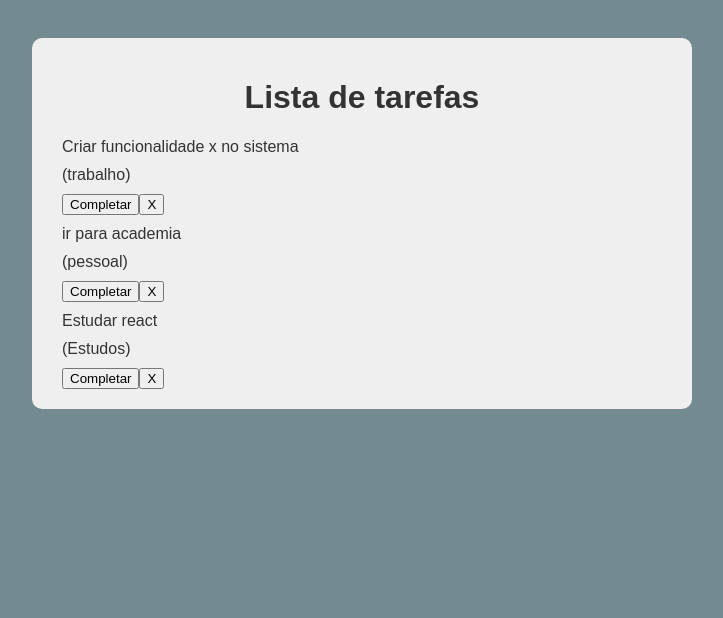
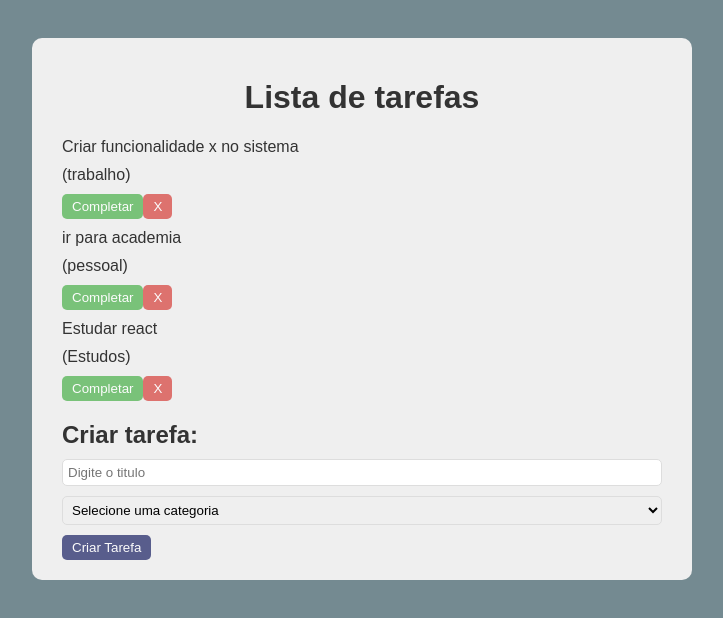
Before and after one commit to renata-aline/lista-de-tarefas, a React (Vite) app: page / in a window 1280 px wide. Shown: the top 618 px of the page, without its empty margins (278-1001 px from the left). Built offline with nearby package versions, Linux system fonts and the light colour scheme.

Commit message:
componente todoform

```diff
--- a/src/App.css
+++ b/src/App.css
@@ -3,10 +3,6 @@
   background-color: #748a91;
   padding: 30px;
   color: #333;
-  /* background-image: url("./img/img-fundo.jpg"); */
-  background-position: center;
-  background-size: cover;
-  background-repeat: no-repeat;
 }
 
 .app {
@@ -32,3 +28,38 @@
 input {
   box-sizing: border-box;
 }
+
+button {
+  background-color: #333974;
+  color: #fff;
+  padding: 5px 10px;
+  border: none;
+  border-radius: 5px;
+  cursor: pointer;
+  opacity: .8;
+  transition: .3s;
+}
+
+button:hover {
+  opacity: 1;
+}
+
+.complete {
+  background-color: #5cb85c;
+}
+
+.remove {
+  background-color: #d9534f;
+}
+
+todo-form {
+  padding-bottom: 1.5rem;
+}
+
+input, select {
+  padding: 5px;
+  margin-bottom: 10px;
+  border: 1px solid #ddd;
+  border-radius: 5px;
+  width: 100%;
+}
--- a/src/App.jsx
+++ b/src/App.jsx
@@ -1,6 +1,8 @@
 import { useState } from "react";
 import Todo from "./components/Todo";
+import TodoForm from "./components/TodoForm";
 import "./App.css";
+
 
 function App() {
   const [todo, setTodo] = useState([
@@ -32,6 +34,7 @@
           <Todo todo={todo} />
         ))}
       </div>
+      <TodoForm />
     </div>
   );
 }
--- a/src/components/Todo.jsx
+++ b/src/components/Todo.jsx
@@ -8,8 +8,8 @@
               <p className="category">({todo.category})</p>
             </div>
             <div>
-              <button>Completar</button>
-              <button>X</button>
+              <button className="complete">Completar</button>
+              <button className="remove">X</button>
             </div>
           </div>
   )
--- /dev/null
+++ b/src/components/TodoForm.jsx
@@ -0,0 +1,19 @@
+const TodoForm = () => {
+  return (
+    <div className="todo-form">
+      <h2>Criar tarefa:</h2>
+      <form>
+        <input type="text" placeholder="Digite o titulo" />
+        <select>
+          <option value="">Selecione uma categoria</option>
+          <option value="Trabalho">Trabalho</option>
+          <option value="Pessoal">Pessoal</option>
+          <option value="Estudos">Estudos</option>
+        </select>
+        <button type="submit">Criar Tarefa</button>
+      </form>
+    </div>
+  );
+};
+
+export default TodoForm;
```
